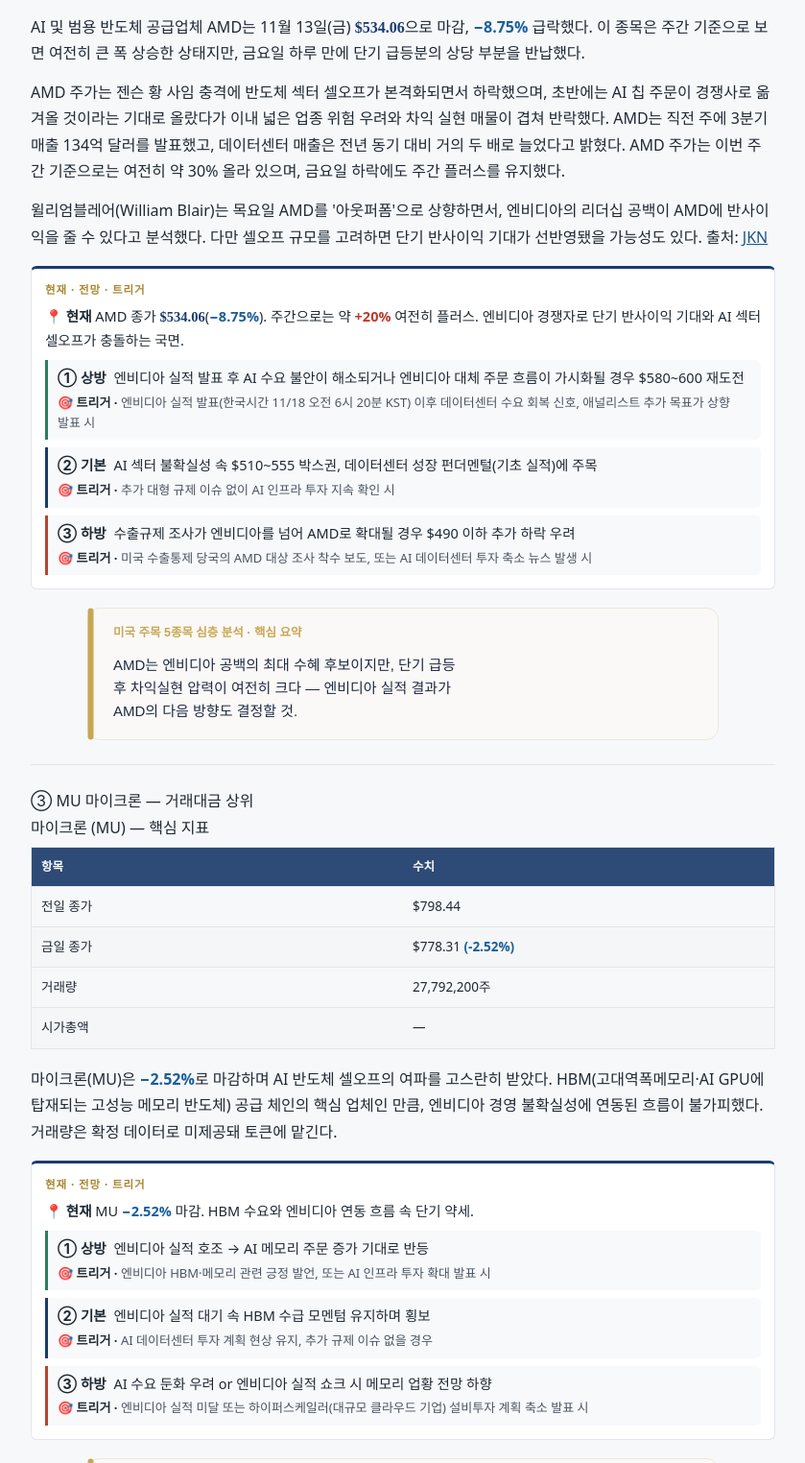
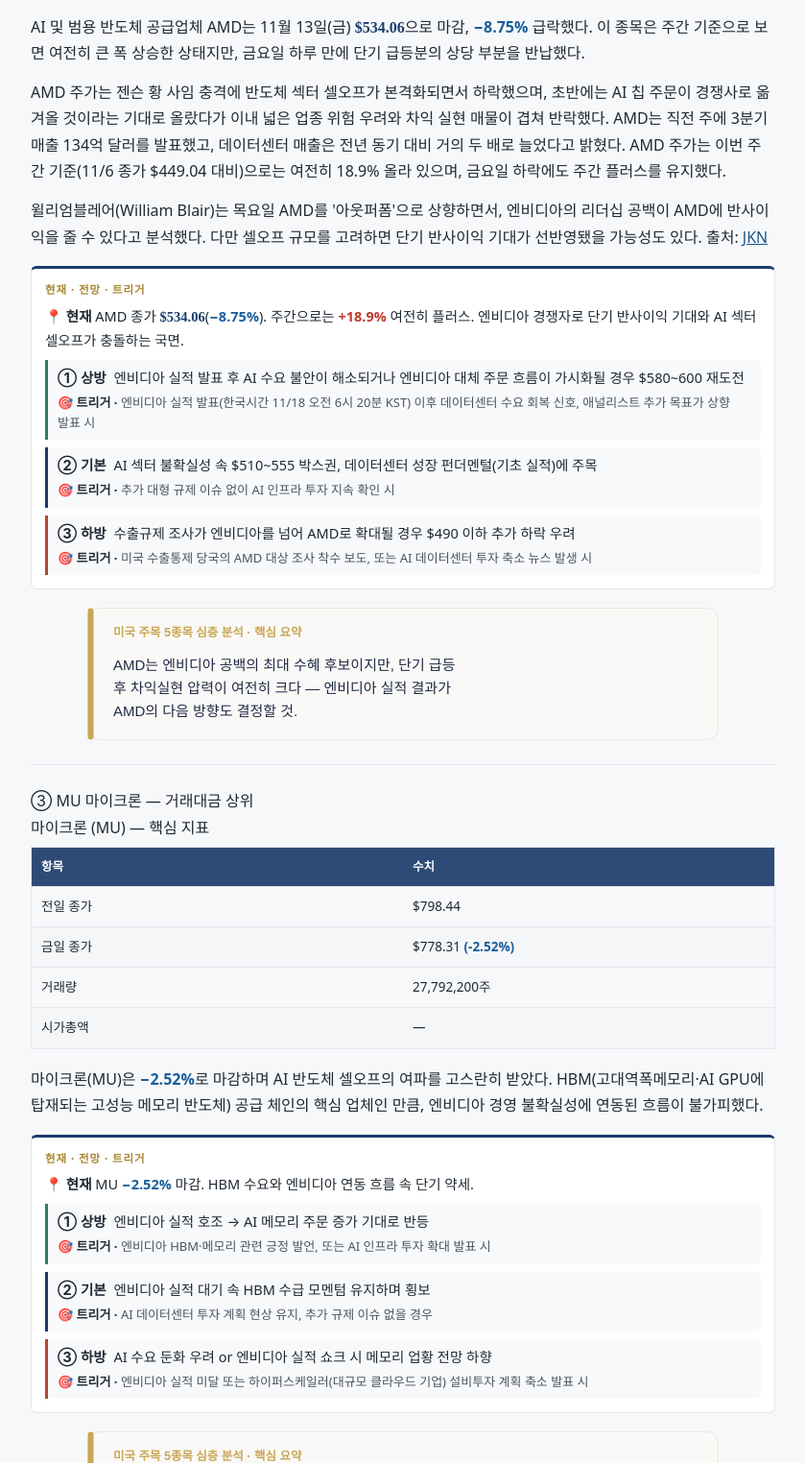
Before and after one commit to joshparkkorea-arch/PDTI, a plain HTML site: page newsletters/2026-11-16-open.html in a window 1280 px wide. Shown: the part 5418-6942 px from the top of the page at 96% size, without its empty margins (220-1059 px from the left). Drawn offline with nearby package versions, Linux system fonts and the light colour scheme; a web font is replaced by a local one.

Commit message:
fix(2026-11-16-open): 엔비디아 실적 일정(PT) 정정 외 3건
- 엔비디아 일정: 보도자료 4:20→1:20 PM PT(=4:20 PM ET), 콘퍼런스콜 2:20→2:00 PM PT(=5:00 PM ET)
- AMD 주간 상승률: 본문 약 30%·박스 +20% → +18.9% (11/6 종가 $449.04 → 11/13 $534.06)
- 코스닥 외국인: 1거래일 → 7거래일 연속 순매도(11/5~11/13)
- 마이크론 문단의 파이프라인 잔여 문구 삭제

Co-Authored-By: Claude Opus 5.5 <noreply@anthropic.com>
Claude-Session: https://claude.ai/code/session_01Tbq7QeRhgxxcJPyfRLcdiK

```diff
--- a/newsletters/2026-11-16-open.html
+++ b/newsletters/2026-11-16-open.html
@@ -279,7 +279,7 @@ AMD의 하루 낙폭은 시가총액 약 930억 달러를 증발시켰으며,
 </p>
 
 <p>주목해야 할 일정은 <span class="key">엔비디아 FY2027 3분기 실적 발표</span>다.
-엔비디아는 현지 2026년 11월 17일(화) 미 동부 오후 2시 20분 PT(=5시 ET, 한국시간 11월 18일 오전 7시 KST) 콘퍼런스콜을 예정하고 있으며, 실적 보도자료는 미 동부 오후 4시 20분 PT(한국시간 11월 18일 오전 6시 20분 KST) 직전에 먼저 공개된다.
+엔비디아는 현지 2026년 11월 17일(화) 미 서부 오후 2시 PT(=미 동부 오후 5시 ET, 한국시간 11월 18일 오전 7시 KST) 콘퍼런스콜을 예정하고 있으며, 실적 보도자료는 그 직전인 미 서부 오후 1시 20분 PT(=미 동부 오후 4시 20분 ET, 한국시간 11월 18일 오전 6시 20분 KST)에 먼저 공개된다.
 
 회사 자체 가이던스는 약 <span class="num">1,080억 달러</span>(±2%)이며, 애널리스트 컨센서스는 이를 소폭 상회하는 약 <span class="num">1,090억 달러</span> 수준에 형성돼 있다.
  오늘(11/16) 한국 거래 시간 중에는 실적 결과가 나오지 않으며, 반응은 미국 현지 11/17 장 마감 후 시간 외 거래 및 11/18 정규장에서 나타날 것이다.</p>
@@ -310,7 +310,7 @@ AMD 주가는 젠슨 황 사임 충격에 반도체 섹터 셀오프가 본격
 
 AMD는 직전 주에 3분기 매출 134억 달러를 발표했고, 데이터센터 매출은 전년 동기 대비 거의 두 배로 늘었다고 밝혔다.
 
-AMD 주가는 이번 주간 기준으로는 여전히 약 30% 올라 있으며, 금요일 하락에도 주간 플러스를 유지했다.
+AMD 주가는 이번 주간 기준(11/6 종가 $449.04 대비)으로는 여전히 18.9% 올라 있으며, 금요일 하락에도 주간 플러스를 유지했다.
 </p>
 
 <p>
@@ -319,7 +319,7 @@ AMD 주가는 이번 주간 기준으로는 여전히 약 30% 올라 있으며,
 
 <div class="outlook">
 <div class="ol-h">현재 · 전망 · 트리거</div>
-<p class="ol-now"><b>📍 현재</b> AMD 종가 <span class="num">$534.06</span>(<span class="down">−8.75%</span>). 주간으로는 약 <span class="up">+20%</span> 여전히 플러스. 엔비디아 경쟁자로 단기 반사이익 기대와 AI 섹터 셀오프가 충돌하는 국면.</p>
+<p class="ol-now"><b>📍 현재</b> AMD 종가 <span class="num">$534.06</span>(<span class="down">−8.75%</span>). 주간으로는 <span class="up">+18.9%</span> 여전히 플러스. 엔비디아 경쟁자로 단기 반사이익 기대와 AI 섹터 셀오프가 충돌하는 국면.</p>
 <ul>
 <li class="s1"><b>① 상방</b> 엔비디아 실적 발표 후 AI 수요 불안이 해소되거나 엔비디아 대체 주문 흐름이 가시화될 경우 $580~600 재도전<span class="trg">엔비디아 실적 발표(한국시간 11/18 오전 6시 20분 KST) 이후 데이터센터 수요 회복 신호, 애널리스트 추가 목표가 상향 발표 시</span></li>
 <li class="s2"><b>② 기본</b> AI 섹터 불확실성 속 $510~555 박스권, 데이터센터 성장 펀더멘털(기초 실적)에 주목<span class="trg">추가 대형 규제 이슈 없이 AI 인프라 투자 지속 확인 시</span></li>
@@ -334,7 +334,7 @@ AMD 주가는 이번 주간 기준으로는 여전히 약 30% 올라 있으며,
 
 <div class="src-cat">마이크론 (MU) — 핵심 지표</div><table class="grid"><thead><tr><th>항목</th><th>수치</th></tr></thead><tbody><tr><td>전일 종가</td><td>$798.44</td></tr><tr><td>금일 종가</td><td>$778.31 <span style="color:#1B5E9B;font-weight:600">(-2.52%)</span></td></tr><tr><td>거래량</td><td>27,792,200주</td></tr><tr><td>시가총액</td><td>—</td></tr></tbody></table>
 
-<p>마이크론(MU)은 <span class="down">−2.52%</span>로 마감하며 AI 반도체 셀오프의 여파를 고스란히 받았다. HBM(고대역폭메모리·AI GPU에 탑재되는 고성능 메모리 반도체) 공급 체인의 핵심 업체인 만큼, 엔비디아 경영 불확실성에 연동된 흐름이 불가피했다. 거래량은 확정 데이터로 미제공돼 토큰에 맡긴다.</p>
+<p>마이크론(MU)은 <span class="down">−2.52%</span>로 마감하며 AI 반도체 셀오프의 여파를 고스란히 받았다. HBM(고대역폭메모리·AI GPU에 탑재되는 고성능 메모리 반도체) 공급 체인의 핵심 업체인 만큼, 엔비디아 경영 불확실성에 연동된 흐름이 불가피했다.</p>
 
 <div class="outlook">
 <div class="ol-h">현재 · 전망 · 트리거</div>
@@ -394,7 +394,7 @@ AMD 주가는 이번 주간 기준으로는 여전히 약 30% 올라 있으며,
 
 <p>전일 코스피는 <span class="num">5,290.53</span>(<span class="down">−0.98%</span>), 코스닥은 <span class="num">699.66</span>(<span class="up">+0.45%</span>)으로 엇갈려 마감했다. 오늘 개장 방향은 아직 금일 시초가가 형성되지 않았으므로 단정할 수 없으나, 주말간 미국발 AI 반도체 셀오프 여진을 감안하면 반도체·IT 관련주 위주로 개장 초 경계감이 예상된다.</p>
 
-<p><strong>수급 체크</strong> — 유가증권시장(코스피) 11월 13일 외국인은 <span class="num">−5,419억원</span> 순매도로 1거래일 연속 매도 전환했다. 직전 3거래일(11/10~11/12) 연속 순매수(누적 <span class="num">+1조 5,290억원</span>)를 소화한 직후 차익실현성 매물이 나온 모양새다. 기관도 11/11부터 3거래일 연속 순매도(누적 <span class="num">−1조 1,620억원</span>) 중이다. 코스닥에서는 외국인이 1거래일 연속 순매도(누적 <span class="num">−9,324억원</span>)를 이어가는 반면, 기관은 6거래일 연속 순매수(누적 <span class="num">+1조 229억원</span>)로 맞불을 놓고 있다. <span class="key">코스닥의 기관 순매수 지속</span>은 단기 충격을 완화하는 긍정 요인이다.</p>
+<p><strong>수급 체크</strong> — 유가증권시장(코스피) 11월 13일 외국인은 <span class="num">−5,419억원</span> 순매도로 1거래일 연속 매도 전환했다. 직전 3거래일(11/10~11/12) 연속 순매수(누적 <span class="num">+1조 5,290억원</span>)를 소화한 직후 차익실현성 매물이 나온 모양새다. 기관도 11/11부터 3거래일 연속 순매도(누적 <span class="num">−1조 1,620억원</span>) 중이다. 코스닥에서는 외국인이 7거래일 연속 순매도(누적 <span class="num">−9,324억원</span>)를 이어가는 반면, 기관은 6거래일 연속 순매수(누적 <span class="num">+1조 229억원</span>)로 맞불을 놓고 있다. <span class="key">코스닥의 기관 순매수 지속</span>은 단기 충격을 완화하는 긍정 요인이다.</p>
 
 <p><strong>환율 체크</strong> — 원·달러 환율 <span class="num">1,335.7</span>원은 60거래일 범위 하단(1,322.4원)으로부터 14.8% 지점, 즉 절대 레벨 기준 하단권에 해당한다. 고환율 부담이라기보다 비교적 낮은 레벨에서 방향을 모색하는 국면이다. 수출 대형주의 환율 역풍은 제한적이며, 단기 환율 방향은 미·중 뉴스와 미국 금리 변동에 연동될 전망이다.</p>
 
```
